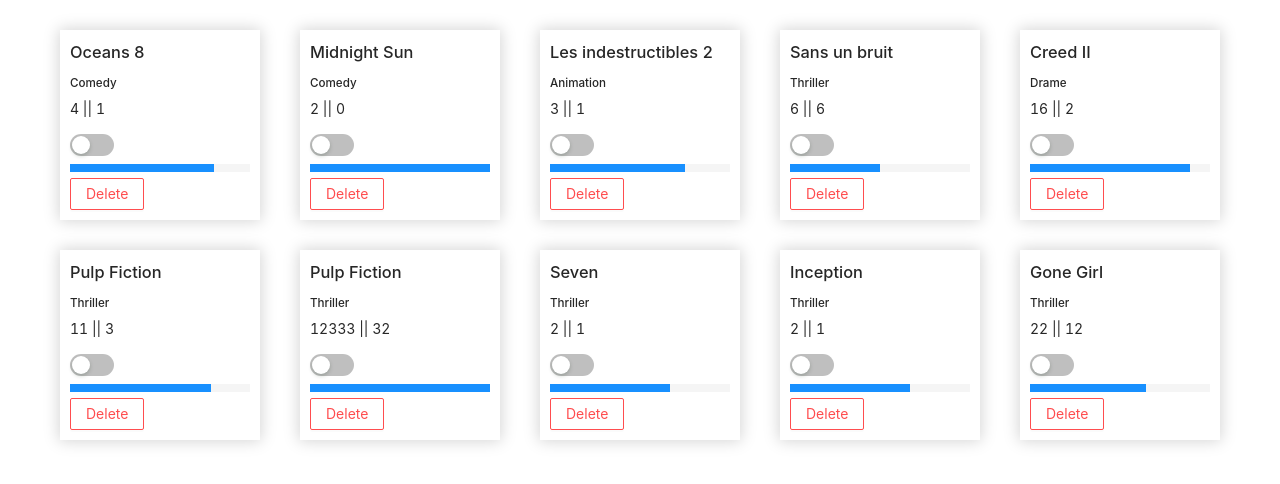
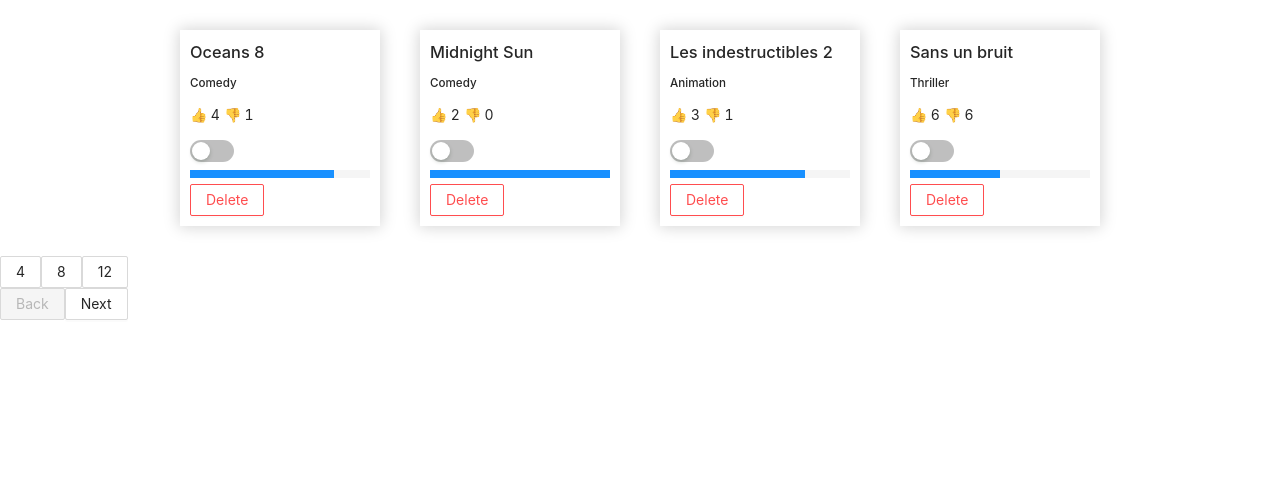
Before and after one commit to dadadjamel/test-react-particeep, a React (Create React App) app: page / in a window 1280 px wide. Shown: the top 484 px of the page. Built offline with nearby package versions, Linux system fonts and the light colour scheme.

Commit message:
pagination added

```diff
--- a/src/App.js
+++ b/src/App.js
@@ -3,13 +3,16 @@ import './App.css';
 import Movie from './components/movie/Movie';
 import { useState } from 'react';
 import { movies$ } from './api/movies';
-import { Progress, Spin } from 'antd';
+import { Button, Progress, Spin } from 'antd';
 
 function App() {
   // {Promise.all([movies]).then(data=>{console.log(data)})}
 
   const [movies, setMovies] = useState({})
   const [isloading, setIsloading] = useState(true)
+  const [numberOfItemInPage, setNumberOfItemInPage] = useState(4)
+  const [pages] = useState(Math.round(movies.length / numberOfItemInPage));
+  const [currentPage, setCurrentPage] = useState(1)
   useState(() => {
     // setIsloading(true)
     movies$.then(movie => {
@@ -18,38 +21,60 @@ function App() {
     // setIsloading(false)
   }, [])
 
+  useState(() => {
+  }, [movies])
+
+
+
   // movies$.then(movie => {
   //   setMovies(movie)
   // });
 
-  const handleDelete = (id) =>{
+  const handleDelete = (id) => {
     setMovies(movies.filter(movie => movie.id != id))
-    console.log('number is deleted',id)
+    console.log('number is deleted', id)
   }
 
-  const handleLikeDislike = (id) =>{
-    setMovies(movies.map(movie => movie.id == id ? {...movie,likes:movie.likes+1} : {movie}))
-    // setMovies(movies.map(movie=>{
-    //   if(movie?.id == id){
-    //     if(movie?.likedalready==false){
-    //       return{...movie,likes:movie.likes+1, likedalready:false}
-    //     }else{
-    //       return{...movie,likes:movie.likes-1,likedalready:true }
-    //     }
-    //   }
-    // }))
-    console.log('number is liked/disliked',id)
+  const handleLikeDislike = (id) => {
+    // setMovies(movies.map(movie => movie.id == id ? {...movie,likes:movie.likes+1} : movie))
+    setMovies(movies.map(movie => {
+      if (movie?.id == id) {
+        if (movie?.likedalready == false) {
+          return { ...movie, likes: movie.likes + 1, test: 'da' }
+        } else {
+          return { ...movie, likes: movie.likes - 1, likedalready: true }
+        }
+      } else return movie
+    }))
+    console.log('number is liked/disliked', id)
   }
 
 
 
   return (
     <div className="App">
-      {!movies.length==0 ? <div className='movies' >
-        {movies.map((movie,index) => (
+
+
+      {!movies.length == 0 ? <div className='movies' >
+        {movies.slice(currentPage * numberOfItemInPage - numberOfItemInPage, currentPage * numberOfItemInPage).map((movie, index) => (
           <Movie key={index} movie={movie} handleDelete={handleDelete} handleLikeDislike={handleLikeDislike} />
         ))}
       </div> : <div><Spin size="large" /></div>}
+
+
+      <div>
+        <Button onClick={()=>setNumberOfItemInPage(4)} >4</Button>
+        <Button onClick={()=>setNumberOfItemInPage(8)} >8</Button>
+        <Button onClick={()=>setNumberOfItemInPage(12)} >12</Button>
+      </div>
+
+
+      <div>
+        <Button onClick={()=>setCurrentPage(currentPage=>currentPage-1)} disabled={currentPage==1} >Back</Button>
+        <Button onClick={()=>setCurrentPage(currentPage=>currentPage+1)} disabled={currentPage==Math.ceil(movies.length / numberOfItemInPage)}>Next</Button>
+      </div>
+
+
     </div>
   );
 }
--- a/src/components/movie/Movie.js
+++ b/src/components/movie/Movie.js
@@ -8,15 +8,18 @@ import { Progress, Button, Switch } from 'antd';
 const Movie = ({ movie, handleDelete, handleLikeDislike }) => {
 
     return (
+
         <div className='movie' >
             <h3> {movie?.title} </h3>
             <h5> {movie?.category} </h5>
-            <p> {movie?.likes} || {movie?.dislikes} </p>
+            <h5> {movie?.test} </h5>
+            <p> 👍 {movie?.likes} 👎 {movie?.dislikes} </p>
             <Switch defaultChecked={false} onClick={()=>handleLikeDislike(movie?.id)} />
             <Progress strokeLinecap="square" percent={movie?.likes / (movie?.likes + movie?.dislikes) * 100} showInfo={false} status='normal' />
             <div className='movie__delete__button' >
                 <Button danger onClick={()=>handleDelete(movie?.id)} >Delete</Button>
             </div>
+
         </div>
     )
 }
```
